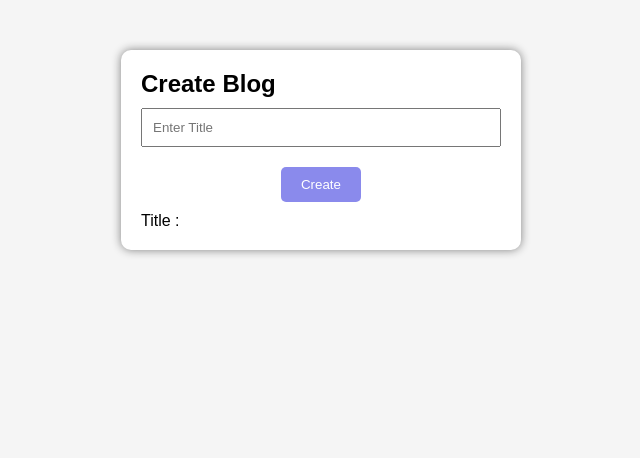
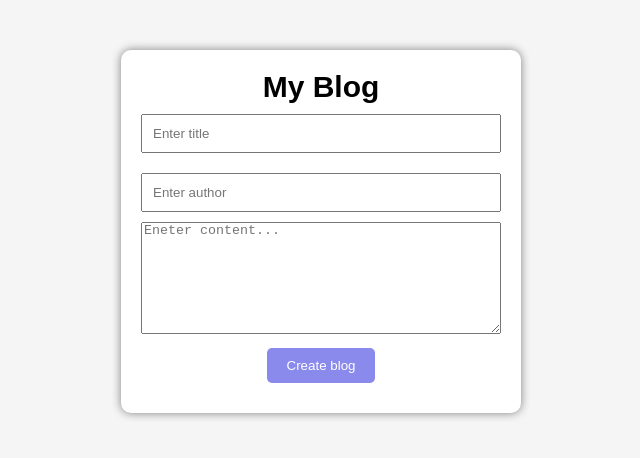
Before and after one commit to Mistrygeeta/BlogAPI-Project, a React app in the folder frontend/: page / in a window 1280 px wide. Shown: the top 458 px of the page, without its empty margins (319-959 px from the left). Built offline with nearby package versions, Linux system fonts and the light colour scheme; the HTML template or start-up script is replaced by a standard one.

Commit message:
refactor: update App component structure and styling; enhance form handling

```diff
--- a/frontend/src/App.css
+++ b/frontend/src/App.css
@@ -24,11 +24,21 @@ body{
   box-shadow: 0 0 10px grey;
 }
 
-input, textarea{
+h2{
+  text-align: center;
+  font-size: 30px;
+}
+input{
 width: 100%;
 padding: 10px;
 margin: 10px 0;
 }
+
+textarea{
+  width: 100%;
+  padding:0 2px 80px;
+}
+
 
 button{
   padding: 10px 20px;
--- a/frontend/src/App.jsx
+++ b/frontend/src/App.jsx
@@ -1,18 +1,30 @@
 import React, { useState } from 'react'
-import "./App.css"
+import './App.css'
 
 const App = () => {
-  const [title, setTitle] = useState("");
+
+  const [form, setForm] = useState({
+    title: "",
+    author :"",
+    content : ""
+  });
+
+  const handleChange = (e)=>{
+    setForm({
+      ...form,
+      [e.target.name] : e.target.value
+    })
+  };
+
   return (
     <div className='container'>
-      <h2>Create Blog</h2>
+      <h2>My Blog</h2>
 
-      <input placeholder='Enter Title' value={title}
-      onChange={(e)=> setTitle(e.target.value)} />
+      <input name='title' placeholder='Enter title' onChange={handleChange} />
+      <input name='author' placeholder='Enter author' onChange={handleChange} />
+      <textarea name="content" placeholder='Eneter content...' onChange={handleChange}></textarea>
 
-      <button>Create</button>
-
-      <p>Title : {title}</p>
+      <button>Create blog</button>
     </div>
   )
 }
```
